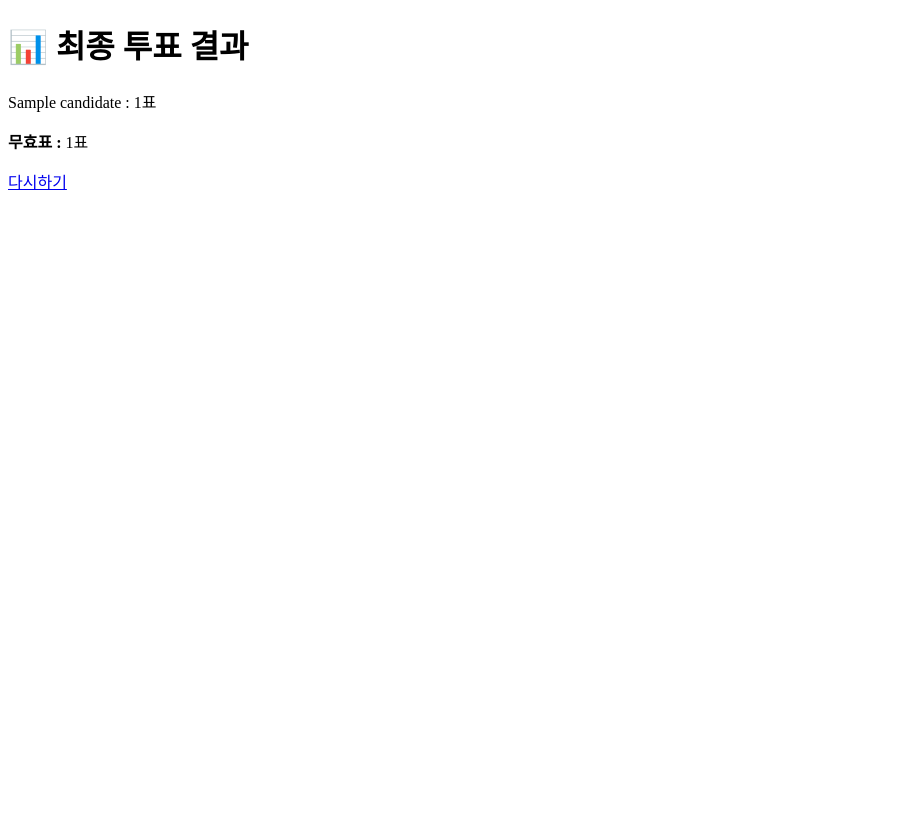
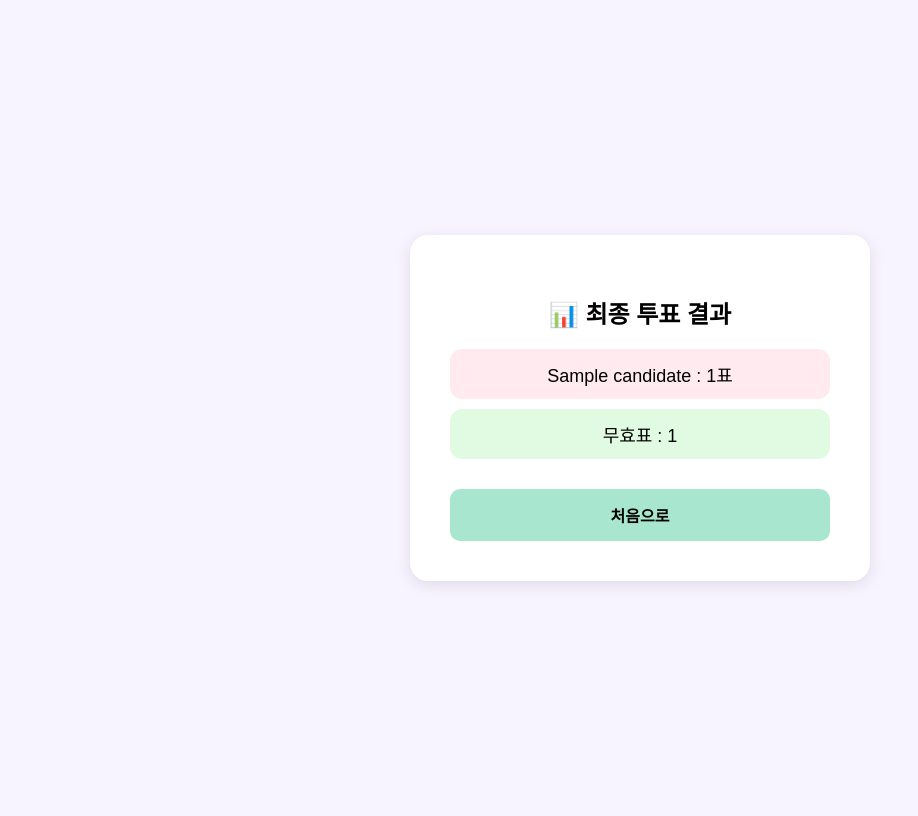
Before and after one commit to hsh2642-del/vote.app, a Flask app: template templates/result.html in a window 1280 px wide. Shown: the whole page, without its empty margins (0-918 px from the left). Before the commit the page ends 190 px from the top, so only its background shows below. Run offline with Flask 3, Linux system fonts and the light colour scheme; the template is opened without the code that fills it: most values are stand-ins (such as "Sample title", 1, 10 or a date in 2020).

Commit message:
result.html

```diff
--- a/templates/result.html
+++ b/templates/result.html
@@ -1,18 +1,66 @@
 <!DOCTYPE html>
-<html>
+<html lang="ko">
 <head>
     <meta charset="UTF-8">
     <title>결과</title>
+    <style>
+        body {
+            background: #F7F3FF;
+            display: flex;
+            justify-content: center;
+            align-items: center;
+            height: 100vh;
+            font-family: 'Arial';
+        }
+        .box {
+            background: white;
+            padding: 40px;
+            border-radius: 18px;
+            width: 380px;
+            text-align: center;
+            box-shadow: 0 4px 15px rgba(0,0,0,0.1);
+        }
+        .candidate {
+            background: #FFEAF0;
+            padding: 12px;
+            margin: 10px 0;
+            border-radius: 12px;
+            font-size: 18px;
+        }
+        .invalid {
+            background: #E0FBE2;
+        }
+        button {
+            margin-top: 20px;
+            width: 100%;
+            padding: 14px;
+            background: #A8E6CF;
+            border: none;
+            border-radius: 10px;
+            font-size: 16px;
+            cursor: pointer;
+            font-weight: bold;
+        }
+        button:hover { opacity: 0.85; }
+    </style>
 </head>
 <body>
-    <h1>📊 최종 투표 결과</h1>
+
+<div class="box">
+    <h2>📊 최종 투표 결과</h2>
 
     {% for name, count in candidates.items() %}
-        <p>{{ name }} : {{ count }}표</p>
+    <div class="candidate">
+        {{ name }} : {{ count }}표
+    </div>
     {% endfor %}
 
-    <p><strong>무효표 :</strong> {{ invalid }}표</p>
+    <div class="candidate invalid">
+        무효표 : {{ invalid }}
+    </div>
 
-    <a href="/">다시하기</a>
+    <button onclick="location.href='/'">처음으로</button>
+</div>
+
 </body>
 </html>
```
